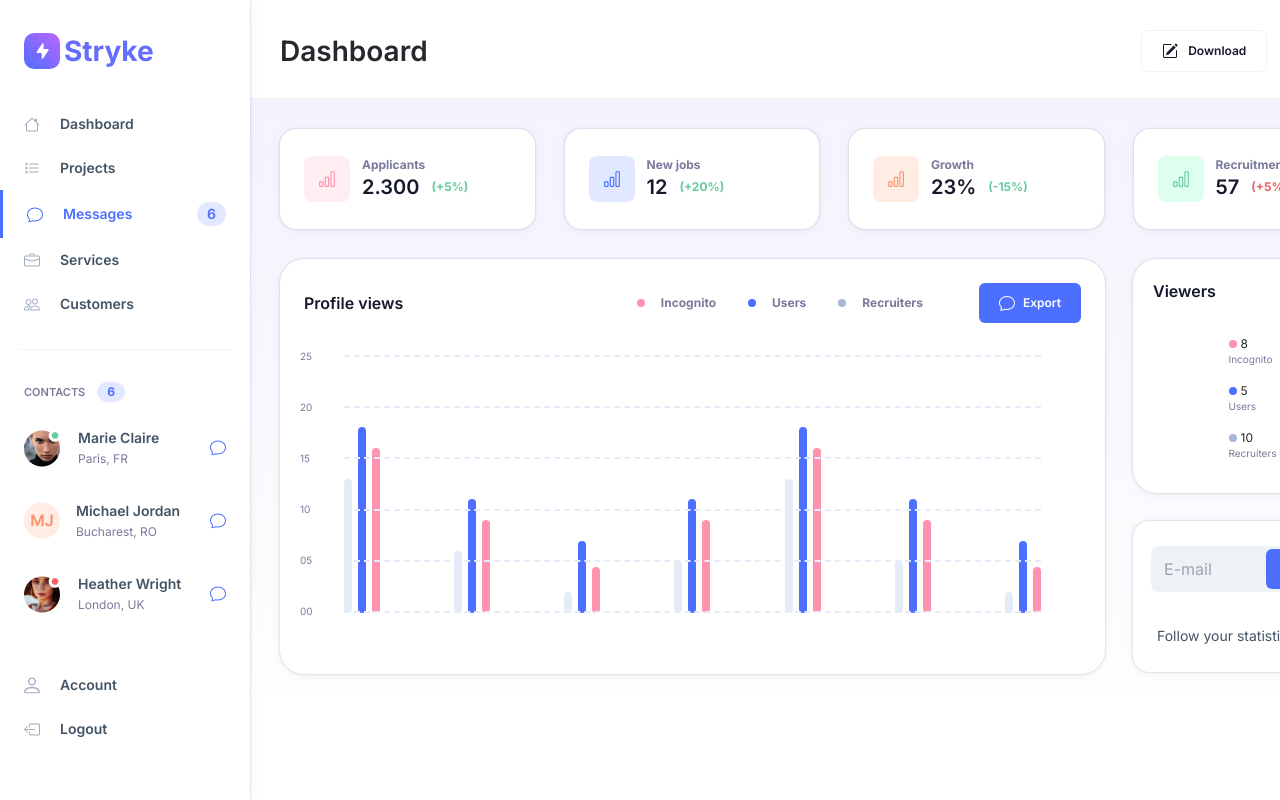
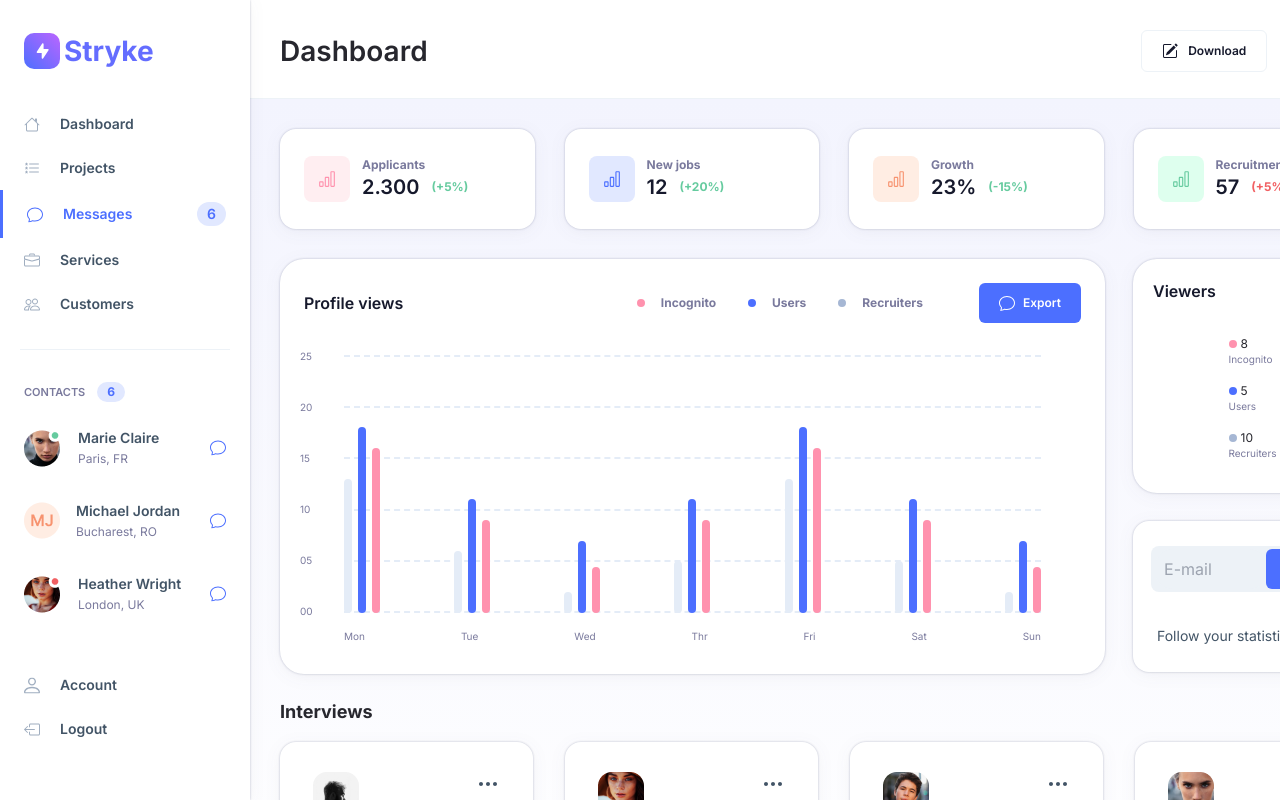
Before and after one commit to DevOluwatoyin/dashboard, a Next.js app: page /dashboard in a window 1280 px wide. Shown: the top 800 px of the page. Built offline with nearby package versions, Linux system fonts and the light colour scheme.

Commit message:
completed ui for bar graph

```diff
--- a/src/app/dashboard/page.tsx
+++ b/src/app/dashboard/page.tsx
@@ -22,7 +22,7 @@ const Dashboard = () => {
               <Cta />
             </div>
           </div>
-          {/* <Interviews /> */}
+          <Interviews />
         </div>
       </div>
     </div>
--- a/src/components/BarGraph.tsx
+++ b/src/components/BarGraph.tsx
@@ -5,12 +5,16 @@ const BarGraph: React.FC<BarGraphProps> = ({
   maxValue,
   barGroups,
   scaleValues,
+  days,
 }) => {
   return (
     <div className="relative flex-1">
-      <div className="absolute w-full h-full top-0 left-0 flex flex-col gap-9 justify-between">
+      <div className="absolute w-full h-full top-0 left-0 flex flex-col gap-9 justify-between -z-10">
         {scaleValues.map((value, id) => (
-          <div key={id} className="relative h-fit w-full flex items-center gap-8 px-10">
+          <div
+            key={id}
+            className="relative h-fit w-full flex items-center gap-8 px-10"
+          >
             <span className="absolute text-[10px] text-gray-lighter -left-1">
               {value.scale}
             </span>
@@ -24,6 +28,12 @@ const BarGraph: React.FC<BarGraphProps> = ({
           <BarGroup key={id} maxValue={maxValue} dataGroup={item} />
         ))}
       </div>
+
+      <div className="flex justify-between px-10 mt-4">
+        {days.map((day, id) => (
+          <span key={id} className="text-[10px] text-gray-lighter">{ day}</span>
+        ))}
+      </div>
     </div>
   );
 };
--- a/src/components/ProfileViewsGraph.tsx
+++ b/src/components/ProfileViewsGraph.tsx
@@ -13,14 +13,24 @@ const ProfileViewsGraph = () => {
   const [scaleValues, setScaleValues] = useState<GraphScale[]>([]);
   const [maxScaleValue, setMaxScaleValue] = useState<number>(0);
   const [barGroups, setBarGroups] = useState<[Views, Views, Views][]>([]);
+  const [days, setDays] = useState<string[]>([]);
 
-  useEffect(() => {
-    setGraphData(graphDataLists);
+  function manageGraphData(dataLists: GraphData[]) {
     const YScales = getYScales(graphDataLists);
     setScaleValues(YScales.scaleValues);
     setMaxScaleValue(YScales.maxScaleValue);
     setBarGroups(graphDataLists.map((list) => list.views));
+
+    setDays(graphData.map((data)=>(data.day)));
+  }
+
+  useEffect(() => {
+    setGraphData(graphDataLists);
   }, []);
+
+  useEffect(() => {
+    manageGraphData(graphData);
+  }, [graphData]);
 
   return (
     <div className="drop w-[825px] h-[415px] flex-shrink-0 bg-white rounded-3xl flex-1 p-6">
@@ -52,6 +62,7 @@ const ProfileViewsGraph = () => {
           maxValue={maxScaleValue}
           barGroups={barGroups}
           scaleValues={scaleValues.toReversed()}
+          days={days}
         />
       </div>
     </div>
--- a/types.d.ts
+++ b/types.d.ts
@@ -83,6 +83,7 @@ declare global {
     maxValue: number;
     barGroups: [Views, Views, Views][];
     scaleValues: GraphScale[];
+    days: string[];
   }
 
   interface YScaleData {
```
Also changed, not shown: src/constants/scale.ts (line endings or trailing spaces).
